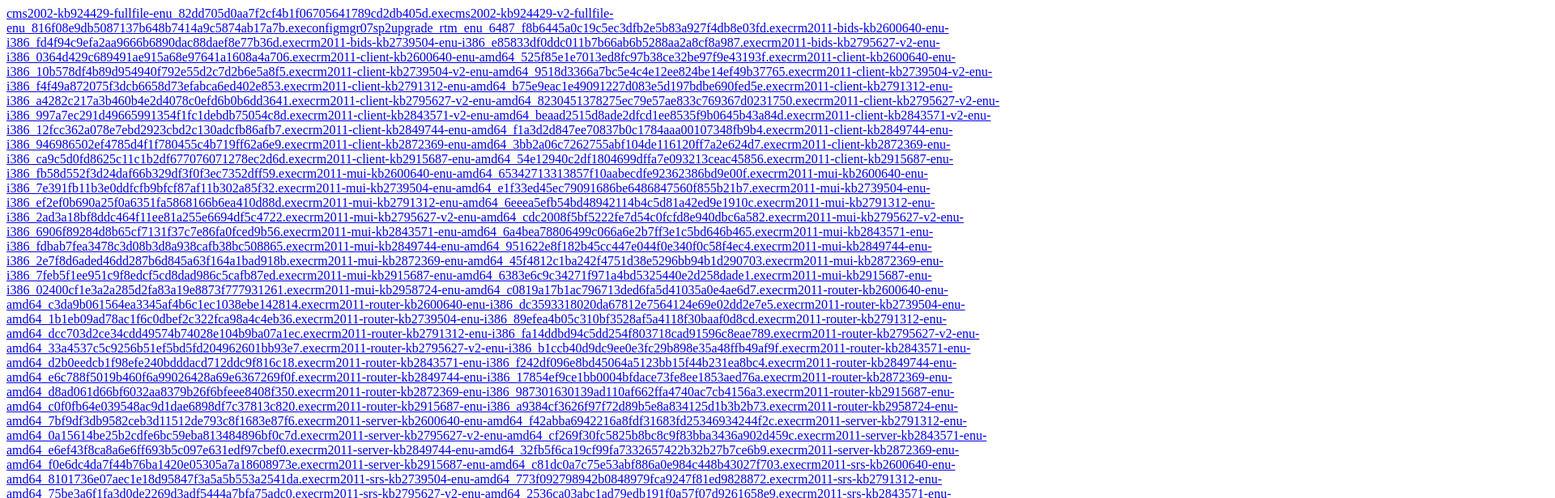
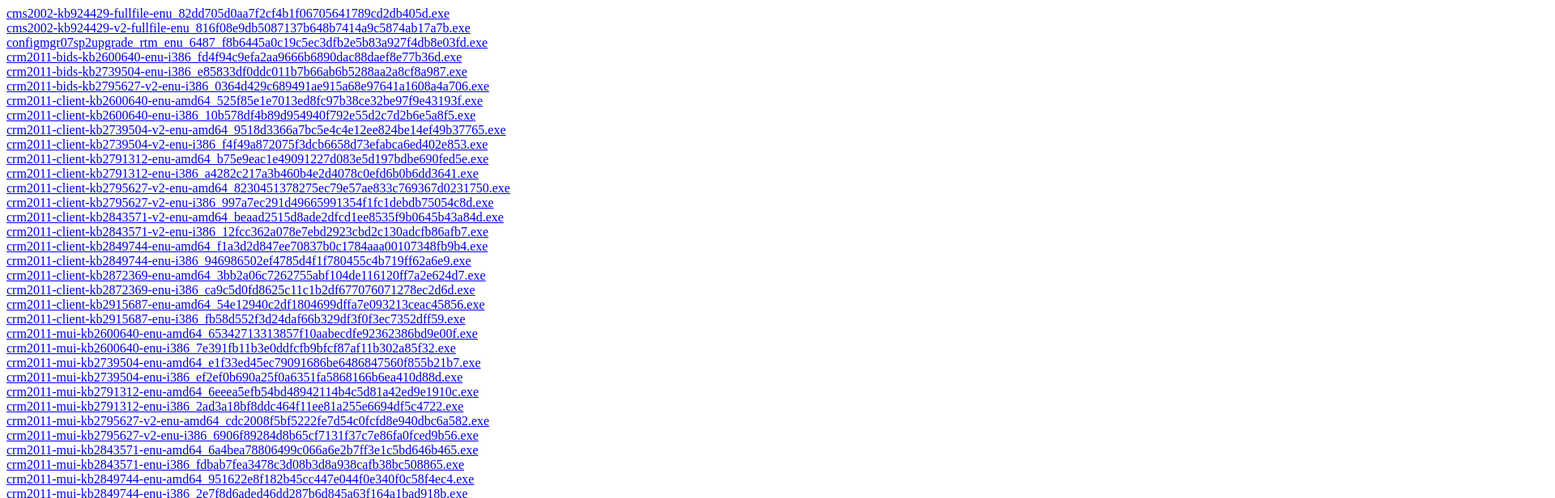
Before and after one commit to fullpwn/windows-update-archive, a plain HTML site: page index.html in a window 1280 px wide. Shown: the top 616 px of the page at 81% size, 1920 px wide, since content can reach past the window. Drawn offline with Linux system fonts and the light colour scheme.

Commit message:
Update index.html

```diff
--- a/index.html
+++ b/index.html
@@ -24,6 +24,8 @@ fetch('upd.txt')
         node.setAttribute('href', 'https://archive.org/download/windows-update-archive/' + row.split(","))
         node.innerHTML = row.split(",")
         document.getElementById("menu").appendChild(node);
+        var nl = document.createElement("br");
+        document.getElementById("menu").appendChild(nl);
     }
     console.log("Done")
 });
```
